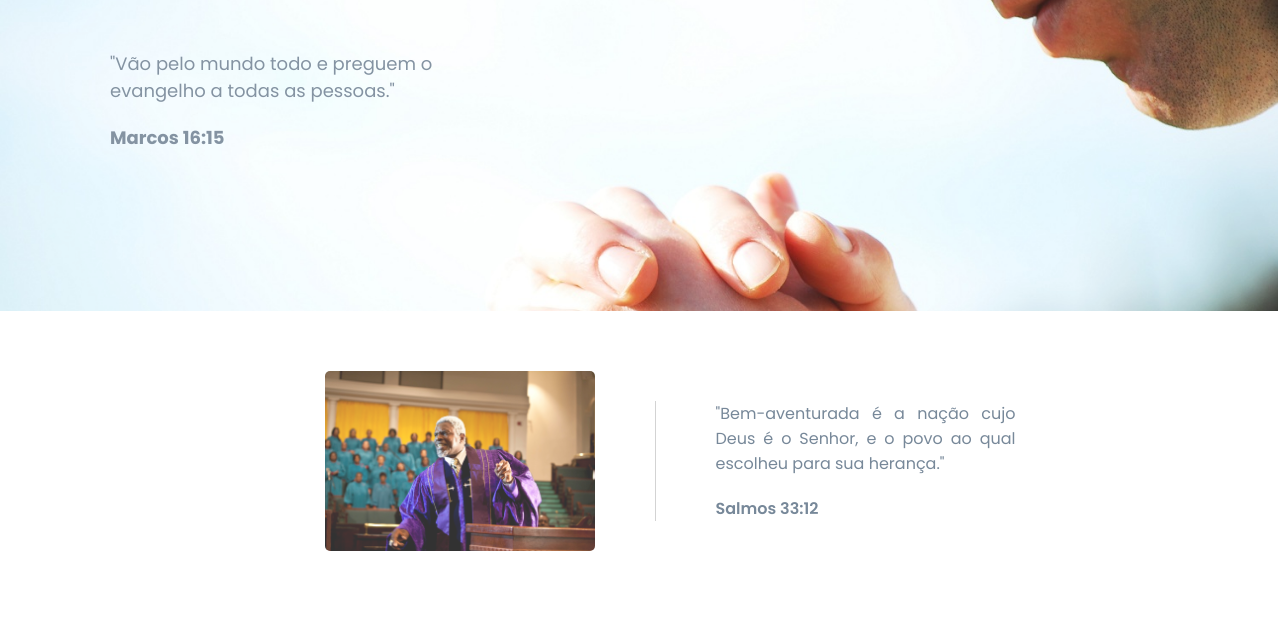
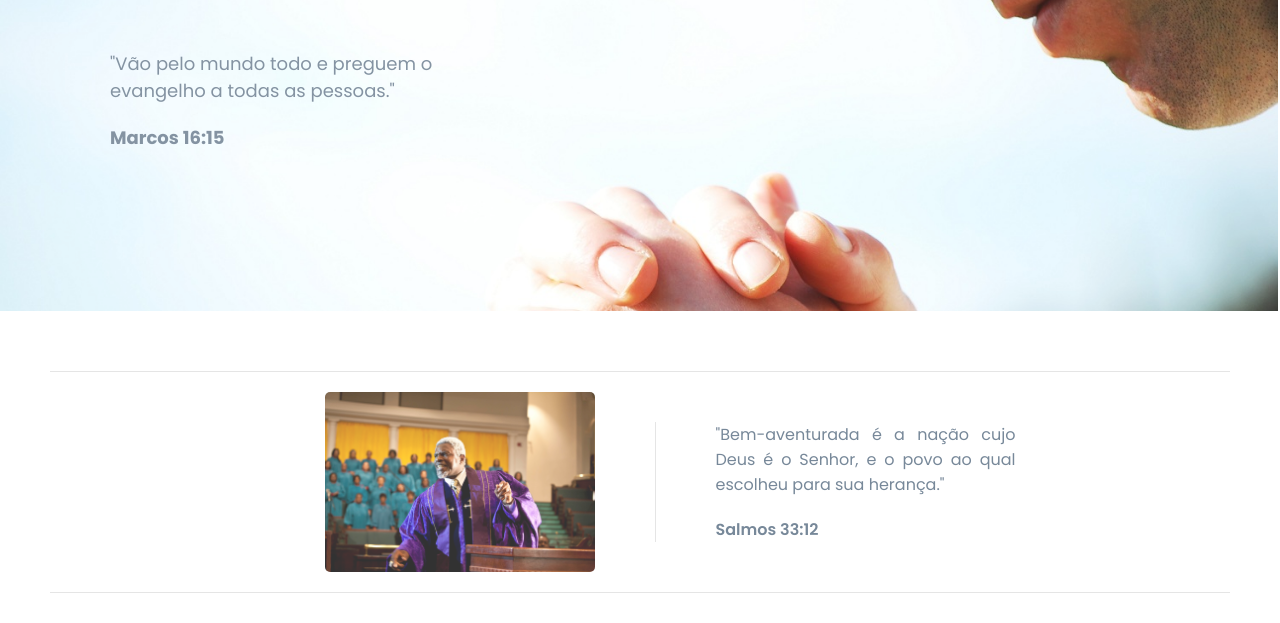
Before and after one commit to WelderMileu/home-page, a plain HTML site: page index.html in a window 1280 px wide. Shown: the part 329-952 px from the top of the page. Drawn offline with Linux system fonts and the light colour scheme.

Commit message:
Add files via upload

```diff
--- a/index.html
+++ b/index.html
@@ -101,6 +101,12 @@
 			margin-bottom: 60px;
 		}
 
+		main .description {
+			padding: 20px;
+			border-top: 1px solid rgba(0, 0, 0, 0.1);
+			border-bottom: 1px solid rgba(0, 0, 0, 0.1);
+		}
+
 		main .description img {
 			width: 270px;
 			border-radius: 5px;
@@ -132,7 +138,7 @@
 			align-items: flex-start;
 			width: 300px;
 			margin-left: 60px;
-			border-left: 1px solid lightgrey;
+			border-left: 1px solid rgba(0, 0, 0, 0.1);
 		}
 
 		main .description div div p {
```
